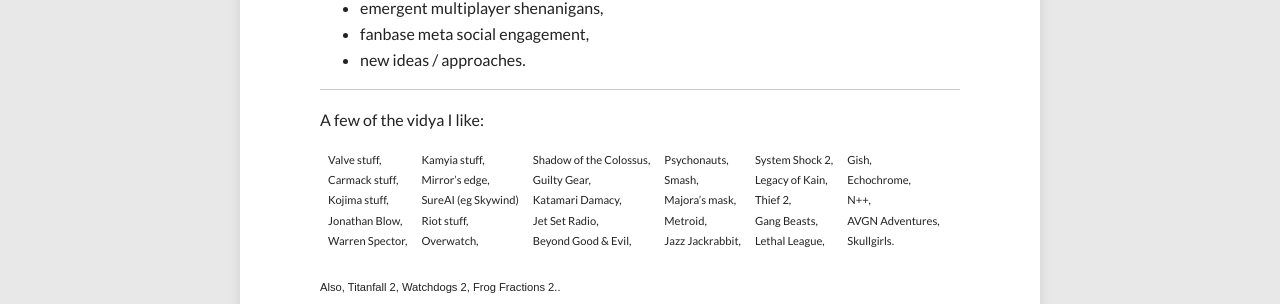
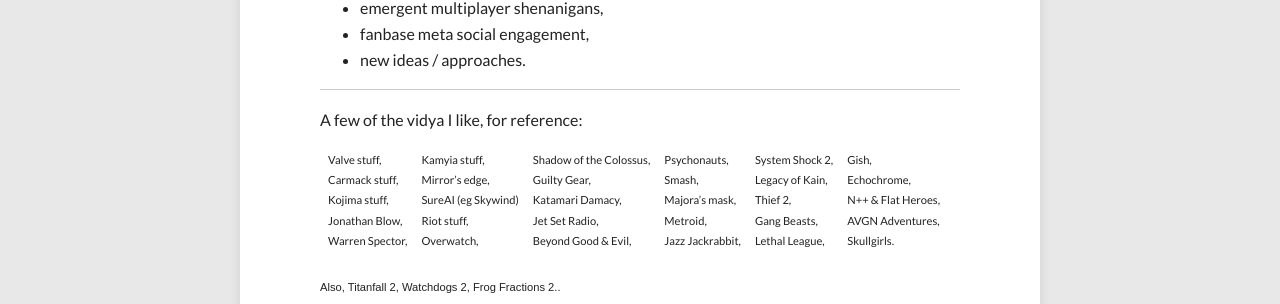
Before and after one commit to tdbe/tdbe.github.io, a Jekyll site: the page built from about.md, in a window 1280 px wide. Shown: the part 825-1129 px from the top of the page. Built offline with Jekyll 4.4.1, drawn with Linux system fonts in a browser that asks for light colours; nearby versions of some CDN libraries.

Commit message:
no message

```diff
--- a/_includes/navigation.html
+++ b/_includes/navigation.html
@@ -15,7 +15,7 @@
 					...
 					</p>
 				</li>
-				<li><a href="{{ site.url }}/about/">More About Me</a></li>
+				<li><a href="{{ site.url }}/about/"><span style="border-bottom: 1px dotted #a2a2a2;">More About Me</span></a></li>
 				<li><p>Contact:</p></li>
 					<li style="display: inline-block!important; height: 8em; width: 1em; float: left;"></li>
 					{% if site.owner.email %}<li class="m_SocIconLi">
--- a/about.md
+++ b/about.md
@@ -33,12 +33,12 @@
 ------------------
 
 
-A few of the vidya I like:
+A few of the vidya I like, for reference:
 
 |:--------|:-------:|--------:|
 |Valve stuff,| Kamyia stuff, | Shadow of the Colossus,|Psychonauts, | System Shock 2, | Gish,|
 |Carmack stuff,| Mirror's edge, | Guilty Gear, |Smash,| Legacy of Kain, | Echochrome, |
-|Kojima stuff, | SureAI (eg Skywind) |Katamari Damacy, |Majora's mask,| Thief 2, | N++, |
+|Kojima stuff, | SureAI (eg Skywind) |Katamari Damacy, |Majora's mask,| Thief 2, | N++ & Flat Heroes, |
 |Jonathan Blow,| Riot stuff, |Jet Set Radio, | Metroid, | Gang Beasts,| AVGN Adventures, |
 |Warren Spector,| Overwatch, |Beyond Good & Evil, | Jazz Jackrabbit, | Lethal League, | Skullgirls. |
 
```
